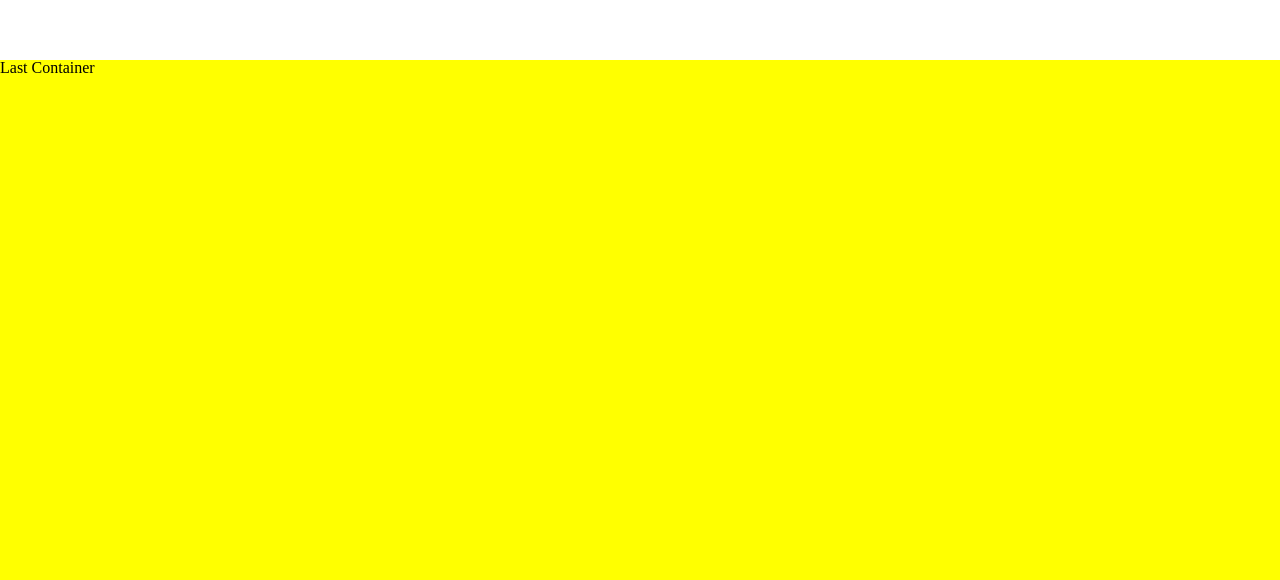
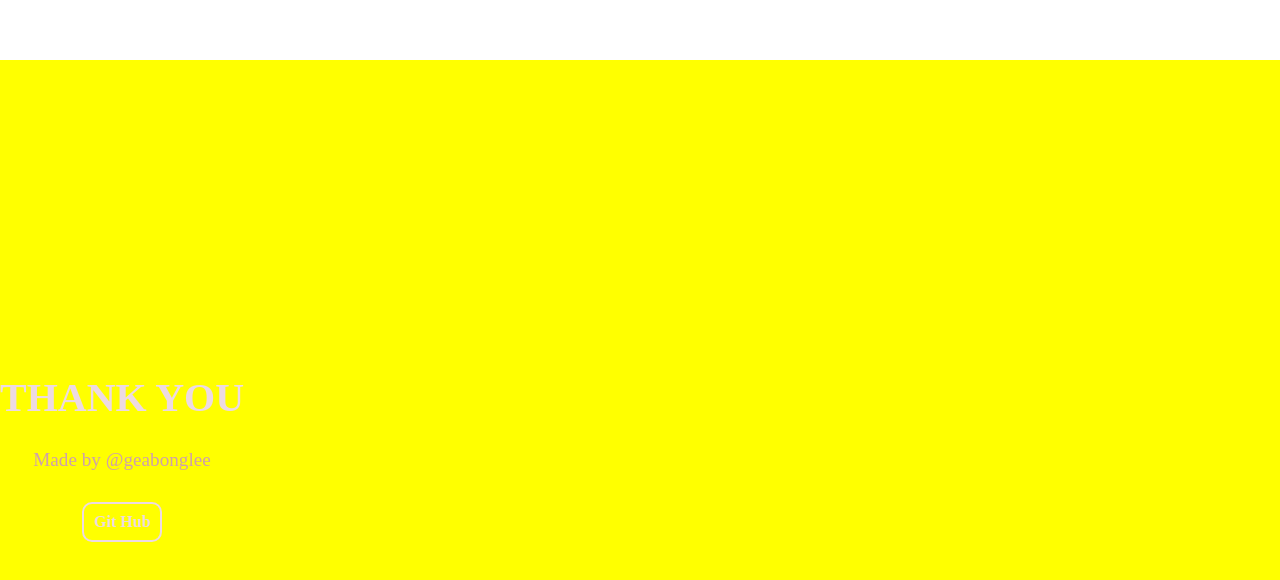
Before and after one commit to gaebonglee/frontend_portfolio, a React (Create React App) app: page / in a window 1280 px wide. Shown: the part 9220-9800 px from the top of the page. Built offline with nearby package versions, Linux system fonts and the light colour scheme.

Commit message:
outro 설정 완료

```diff
--- a/src/components/projects/ProjectSlide.tsx
+++ b/src/components/projects/ProjectSlide.tsx
@@ -50,7 +50,15 @@ export default function ProjectSlide() {
         <div className="panel orange">TWO</div>
         <div className="panel purple">THREE</div>
       </div>
-      <div className="lastContainer">Last Container</div>
+      <div className="outro">
+        <div className="text-wrap">
+          <h3>THANK YOU</h3>
+          <p>Made by @geabonglee</p>
+          <div className="link-github">
+            <a href="https://github.com/gaebonglee">Git Hub</a>
+          </div>
+        </div>
+      </div>
     </div>
   );
 }
--- a/src/styles/components/projects/ProjectSlide.scss
+++ b/src/styles/components/projects/ProjectSlide.scss
@@ -1,3 +1,5 @@
+@import "styles/variables";
+
 html {
   overflow-y: scroll;
   height: 100%;
@@ -30,10 +32,48 @@ body {
   background: yellow;
 }
 
-.lastContainer {
+.outro {
   display: flex;
   height: 100vh;
   background: yellow;
+  .text-wrap {
+    display: flex;
+    flex-direction: column;
+    gap: 2rem;
+    justify-content: center;
+    align-items: center;
+  }
+  h3 {
+    color: #eddae2;
+    font-size: 2.5rem;
+    font-weight: 600;
+  }
+  p {
+    color: #cfa0ab;
+    font-size: 1.2rem;
+  }
+  .link-github {
+    border: 2px solid $default-pink;
+    border-radius: 10px;
+    padding: 10px;
+    transition: background-color 0.3s ease;
+    text-align: center;
+
+    a {
+      font-weight: 600;
+      text-decoration: none;
+      color: $default-pink;
+      transition: color 0.3s ease;
+    }
+
+    &:hover {
+      background-color: #eddae2;
+
+      a {
+        color: $black;
+      }
+    }
+  }
 }
 
 .panel {
```
Also changed, not shown: src/styles/components/projects/Projects.scss (+39 -39 lines).
